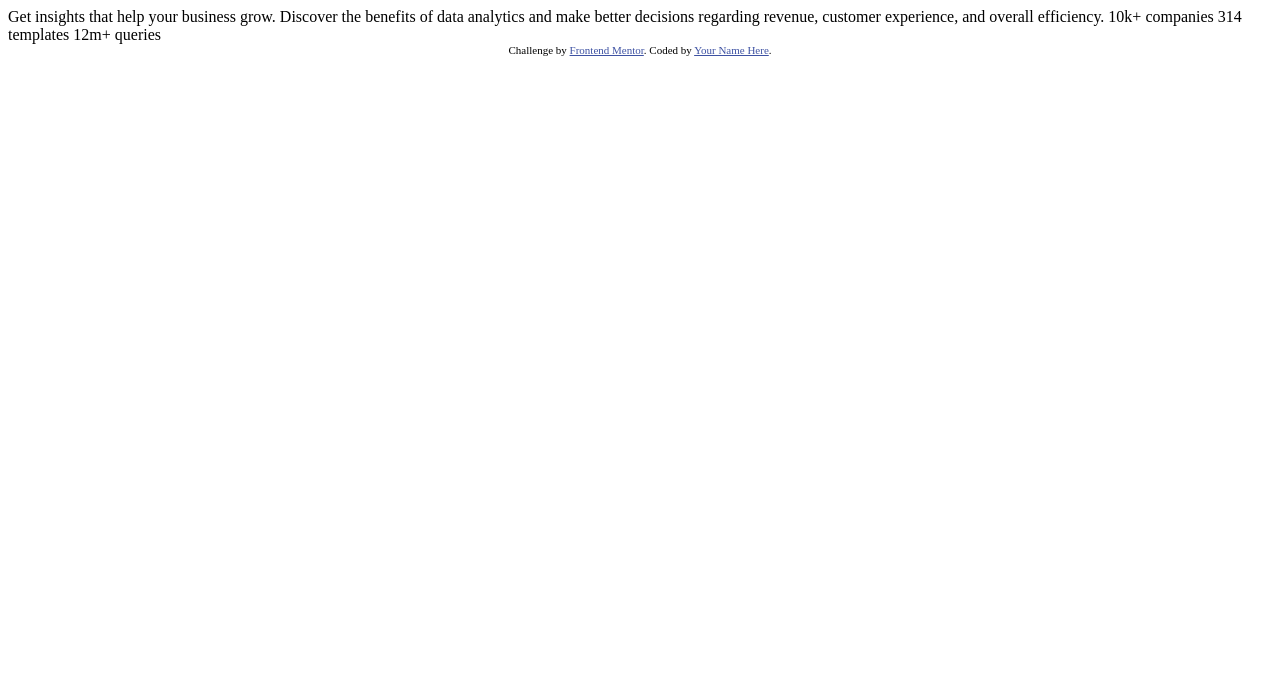
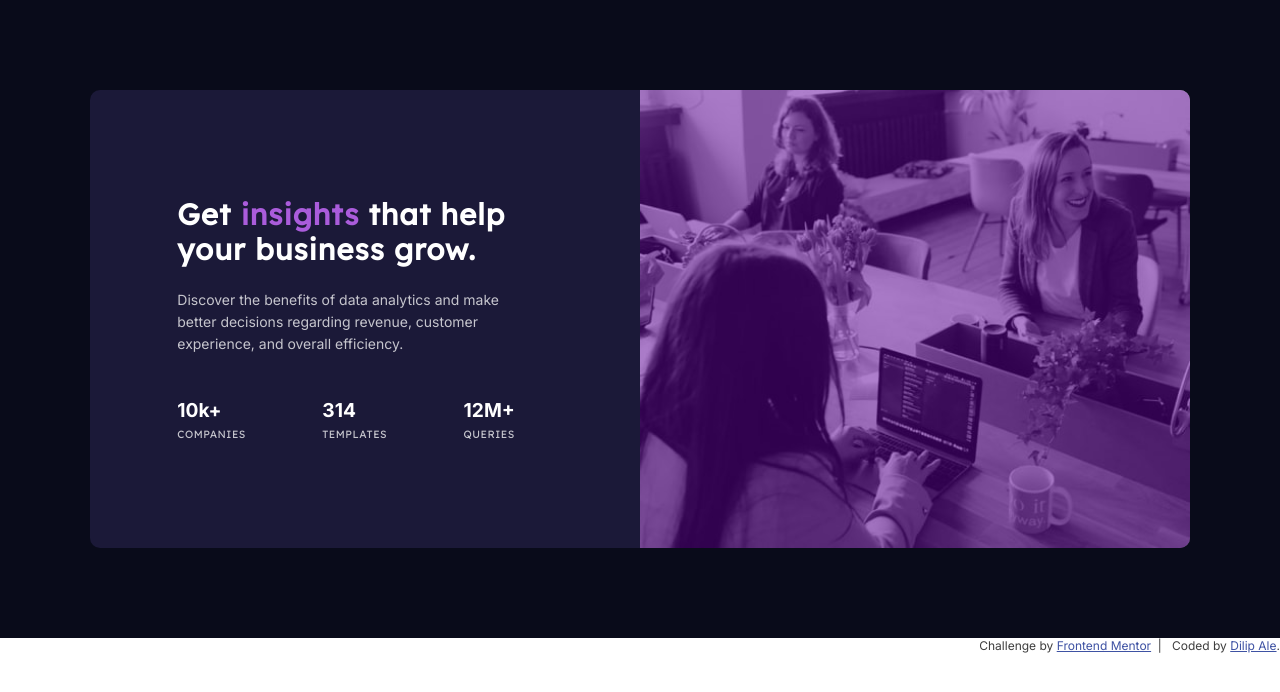
Before and after one commit to CalmBuddha/stats-preview-card, a plain HTML site: page index.html in a window 1280 px wide. Drawn offline with Linux system fonts and the light colour scheme.

Commit message:
change-1

```diff
--- /dev/null
+++ b/css/style.css
@@ -0,0 +1,207 @@
+
+@import url('https://fonts.googleapis.com/css2?family=Inter:wght@400;700&family=Lexend+Deca&display=swap');
+
+
+/* GLOBAL VARIABLES
+----------------------------------------------------------------------------------------------------*/
+
+:root {
+    --primary-color: hsl(0, 0%, 100%);
+    --secondary-color:  hsla(0, 0%, 100%, 0.75);
+    --tertiary-color: hsla(0, 0%, 100%, 0.6);
+    --accent-color: hsl(277, 64%, 61%);
+    --bg-primary: hsl(233, 47%, 7%);
+    --bg-secondary: hsl(244, 38%, 16%);
+    --primary-font: "Inter", sans-serif;
+    --secondary-font: "Lexend Deca", sans-serif;
+}
+
+/* UTILITIES CLASSES
+----------------------------------------------------------------------------------------------------*/
+
+.grid-01 {
+    display: grid;
+    grid-template-columns: minmax(0, 1fr);
+}
+
+.grid-02 {
+    display: grid;
+    grid-template-columns: repeat(2, minmax(0, 1fr));
+}
+
+
+/* GENERIC STYLING
+----------------------------------------------------------------------------------------------------*/
+
+* {
+    box-sizing: border-box;
+    padding: 0;
+    margin: 0;
+}
+
+html {
+    font-size: 15px;
+}
+
+body {
+    font-family: var(--primary-font);
+    color: var(--primary-color);
+}
+
+/* INTRO
+----------------------------------------------------------------------------------------------------*/
+
+.intro {
+    background-color: var(--bg-primary);
+}
+
+.intro-wrapper {
+    max-width: 1440px;
+    margin: 0 auto;
+    padding: clamp(2rem, 7vw, 6rem);
+}
+
+.intro-box-background {
+    justify-items: center;
+    align-items: center;
+    background-color: var(--bg-secondary);
+    border-top-left-radius: 10px;
+    border-bottom-left-radius: 10px;
+}
+
+.intro-box {
+    padding: 2rem;
+}
+
+.intro-box h1 {
+    max-width: 25rem;
+    font-family: var(--secondary-font);
+    font-size: clamp(1.7rem, 2.3vw, 2rem);
+    letter-spacing: 1px;
+    line-height: 1.2;
+}
+
+.intro-box h1 span {
+    color: var(--accent-color);
+}
+
+.intro-box .para {
+    max-width: 22rem;
+    margin: 1.4rem 0 2.8rem;
+    color: var(--secondary-color);
+    font-size: 0.9333rem;
+    line-height: 1.6;
+}
+
+.intro-box .numerical-info {
+    display: flex;
+    justify-content: space-between;
+    max-width: 90%;
+    list-style: none;
+}
+
+.numerical-info p:first-child {
+    font-size: clamp(1.2rem, 1.5vw, 1.4rem);
+    font-weight: 700;
+}
+
+.numerical-info p:last-child {
+    margin-top: 5px;
+    font-family: var(--secondary-font);
+    text-transform: uppercase;
+    font-size: 0.7rem;
+    letter-spacing: 0.5px;
+    color: var(--secondary-color);
+}
+
+.intro-grid img {
+    width: 100%;
+    height: 100%;
+    border-top-right-radius: 10px;
+    border-bottom-right-radius: 10px;
+}
+
+picture {
+    position: relative;
+}
+
+picture .filter {
+    position: absolute;
+    left: 0%;
+    top: 0%;
+    width: 100%;
+    height: 100%;
+    z-index: 1;
+    border-top-right-radius: 10px;
+    border-bottom-right-radius: 10px;
+    background-color: #5F0099;
+    opacity: 50%;
+}
+
+/* ATTRIBUTION
+----------------------------------------------------------------------------------------------------*/
+
+.attribution {
+    display: flex;
+    justify-content: flex-end;
+    font-size: 0.8rem;
+    color: #3E3E3E;
+}
+
+.attribution a {
+    color: hsl(228, 45%, 44%);
+}
+
+/* RESPONSIVE DESIGN STYLING
+----------------------------------------------------------------------------------------------------*/
+
+@media (max-width: 850px) {
+
+    .intro-grid {
+        grid-template-columns: 1fr;
+    }
+
+
+    .intro-grid picture {
+        order: -1;
+    }
+
+    .intro-grid img,
+    picture .filter {
+        border-radius: 0;
+        border-top-right-radius: 10px;
+        border-top-left-radius: 10px;
+    }
+
+    .intro-box-background {
+        border-radius: 0;
+        border-bottom-left-radius: 10px;
+        border-bottom-right-radius: 10px;
+    }
+
+    .intro-box {
+        padding: 3rem;
+        text-align: center;
+    }
+
+    .intro-box h1 {
+        max-width: 30rem;
+    }
+
+    .intro-box .para {
+        margin-left: auto;
+        margin-right: auto;
+    }
+
+    .intro-box .numerical-info {
+        flex-flow: column;
+        max-width: none;
+        height: 13rem;
+    }
+}
+
+@media (max-width: 375px) {
+    .intro-box {
+        padding: 3rem 2rem;
+    }
+}
--- a/index.html
+++ b/index.html
@@ -1,33 +1,59 @@
 <!DOCTYPE html>
 <html lang="en">
 <head>
-  <meta charset="UTF-8">
-  <meta name="viewport" content="width=device-width, initial-scale=1.0"> <!-- displays site properly based on user's device -->
+    <meta charset="UTF-8">
+    <meta name="viewport" content="width=device-width, initial-scale=1">
 
-  <link rel="icon" type="image/png" sizes="32x32" href="./images/favicon-32x32.png">
+    <link rel="icon" type="image/png" sizes="32x32" href="images/favicon-32x32.png">
+    <link rel="stylesheet" type="text/css" href="css/style.css">
 
-  <title>Frontend Mentor | Stats preview card component</title>
+    <title>Frontend Mentor | Stats preview card component</title>
+</head>
 
-  <!-- Feel free to remove these styles or customise in your own stylesheet 👍 -->
-  <style>
-    .attribution { font-size: 11px; text-align: center; }
-    .attribution a { color: hsl(228, 45%, 44%); }
-  </style>
-</head>
 <body>
+    <section class="intro">
+        <div class="intro-wrapper">
+            <div class="intro-grid grid-02">
+                <div class="intro-box-background grid-01">
+                    <div class="intro-box">
+                        <h1>Get <span>insights</span> that help your business grow.</h1>
 
-  Get insights that help your business grow.
+                        <p class="para">
+                            Discover the benefits of data analytics and make better
+                            decisions regarding revenue, customer
+                            experience, and overall efficiency.
+                        </p>
 
-  Discover the benefits of data analytics and make better decisions regarding revenue, customer
-  experience, and overall efficiency.
+                        <ul class="numerical-info">
+                            <li>
+                                <p>10k+</p>
+                                <p>companies</p>
+                            </li>
+                            <li>
+                                <p>314</p>
+                                <p>templates</p>
+                            </li>
+                            <li>
+                                <p>12M+</p>
+                                <p>queries</p>
+                            </li>
+                        </ul>
+                    </div>
+                </div>
 
-  10k+ companies
-  314 templates
-  12m+ queries
+                <picture>
+                    <div class="filter"></div>
+                    <source media="(max-width: 850px)" srcset="images/image-header-mobile.jpg">
+                    <img src="images/image-header-desktop.jpg" alt="Three women in office environment">
+                </picture>
+            </div>
+        </div>
+    </section>
 
-  <div class="attribution">
-    Challenge by <a href="https://www.frontendmentor.io?ref=challenge" target="_blank">Frontend Mentor</a>.
-    Coded by <a href="#">Your Name Here</a>.
-  </div>
+    <div class="attribution">
+        <p> Challenge by <a href="https://www.frontendmentor.io?ref=challenge" target="_blank">Frontend Mentor</a></p>
+        <p> &nbsp; | &nbsp; Coded by <a href="#">Dilip Ale</a>.</p>
+    </div>
+
 </body>
 </html>
```
Also changed, not shown: sceenshots/desktop-version.png (added), sceenshots/mobile-version.png (added), 3 other files.
